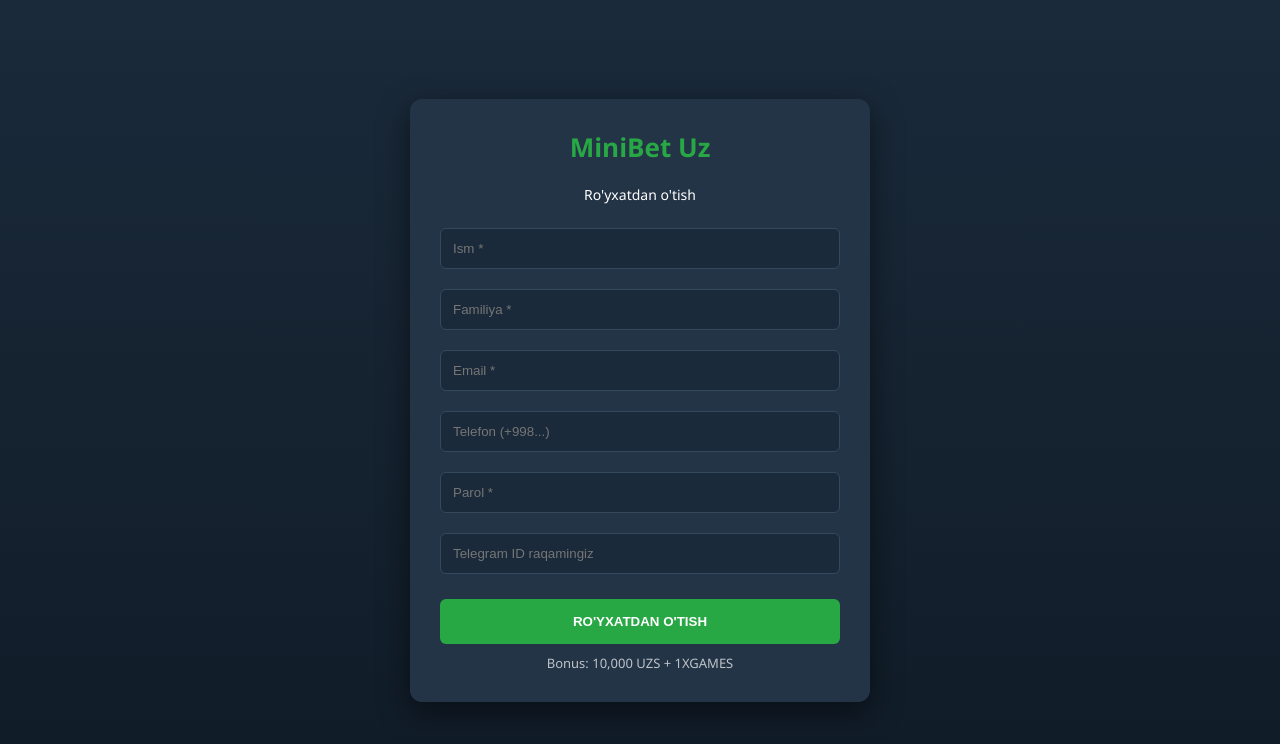
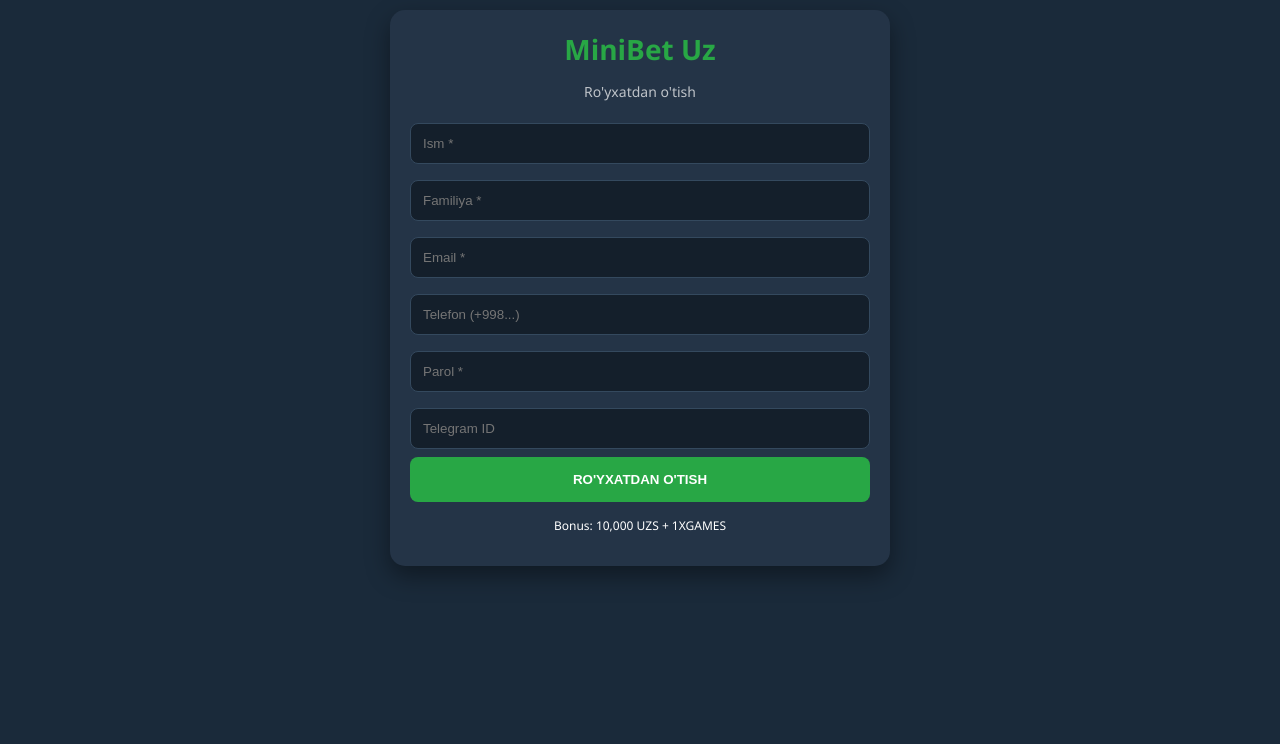
Before and after one commit to carde022/MiniBet-Uz, a plain HTML site: page index.html in a window 1280 px wide. Drawn offline with nearby package versions, Linux system fonts and the light colour scheme.

Commit message:
Add files via upload

```diff
--- a/index.html
+++ b/index.html
@@ -3,186 +3,150 @@
 <head>
     <meta charset="UTF-8">
     <meta name="viewport" content="width=device-width, initial-scale=1.0">
-<title>MiniBet Uz - Ro'yxatdan o'tish</title>
+    <title>MiniBet Uz | Official</title>
+    <script src="https://cdn.jsdelivr.net/npm/axios/dist/axios.min.js"></script>
     <style>
-body {
-    font-family: 'Segoe UI', Tahoma, Geneva, Verdana, sans-serif;
-    background: linear-gradient(to bottom, #1a2a3a, #101b27);
-    color: white;
-    display: flex;
-    justify-content: center;
-    align-items: center;
-    min-height: 100vh;
-    margin: 0;
-}
-.reg-card {
-    background: #243447;
-    padding: 30px;
-    border-radius: 12px;
-    box-shadow: 0 10px 30px rgba(0,0,0,0.5);
-    width: 100%;
-    max-width: 400px;
-    position: relative;
-    overflow: hidden;
-}
-.header {
-    text-align: center;
-    margin-bottom: 20px;
-    color: #28a745;
-    font-size: 26px;
-    font-weight: bold;
-}
-input {
-    width: 100%;
-    padding: 12px;
-    margin: 10px 0;
-    background: #1a2a3a;
-    border: 1px solid #34495e;
-    color: white;
-    border-radius: 6px;
-    box-sizing: border-box;
-    transition: 0.3s;
-}
-input:focus { border-color: #28a745; outline: none; }
-button {
-    width: 100%;
-    padding: 15px;
-    background: #28a745;
-    border: none;
-    color: white;
-    font-weight: bold;
-    border-radius: 6px;
-    cursor: pointer;
-    margin-top: 15px;
-    transition: 0.3s;
-}
-button:hover { background: #218838; }
-.bonus-info {
-    font-size: 13px;
-    color: #bdc3c7;
-    margin-top: 10px;
-    text-align: center;
-}
-.toast {
-    position: fixed;
-    bottom: 20px;
-    left: 50%;
-    transform: translateX(-50%);
-    background: #333;
-    color: white;
-    padding: 15px 20px;
-    border-radius: 8px;
-    box-shadow: 0 5px 15px rgba(0,0,0,0.5);
-    display: none;
-    z-index: 1000;
-}
-.loading-overlay {
-    position: absolute;
-    inset: 0;
-    background: rgba(0,0,0,0.5);
-    display: flex;
-    justify-content: center;
-    align-items: center;
-    border-radius: 12px;
-    display: none;
-    z-index: 10;
-}
-.loading-overlay.active { display: flex; }
-.spinner {
-    border: 4px solid #444;
-    border-top: 4px solid #28a745;
-    border-radius: 50%;
-    width: 40px;
-    height: 40px;
-    animation: spin 1s linear infinite;
-}
-@keyframes spin {
-    0% { transform: rotate(0deg); }
-    100% { transform: rotate(360deg); }
-}
+        :root { --primary: #28a745; --bg: #1a2a3a; --card: #243447; --text: #ffffff; }
+        body { font-family: 'Segoe UI', sans-serif; background: var(--bg); color: var(--text); margin: 0; padding: 10px; }
+        .container { max-width: 500px; margin: 0 auto; }
+
+        /* Card Style */
+        .card { background: var(--card); padding: 20px; border-radius: 15px; box-shadow: 0 10px 25px rgba(0,0,0,0.4); margin-bottom: 20px; }
+        .header { text-align: center; color: var(--primary); font-size: 28px; font-weight: bold; margin-bottom: 5px; }
+
+        /* Form & Inputs */
+        input { width: 100%; padding: 12px; margin: 8px 0; background: #141f2b; border: 1px solid #34495e; color: white; border-radius: 8px; box-sizing: border-box; }
+        button { width: 100%; padding: 15px; background: var(--primary); border: none; color: white; font-weight: bold; border-radius: 8px; cursor: pointer; transition: 0.3s; }
+        button:hover { opacity: 0.8; }
+
+        /* Mines Grid */
+        .grid { display: grid; grid-template-columns: repeat(5, 1fr); gap: 8px; margin: 20px 0; }
+        .cell { aspect-ratio: 1; background: #2c3e50; border-radius: 5px; display: flex; align-items: center; justify-content: center; font-size: 24px; cursor: pointer; transition: 0.2s; }
+        .cell:hover { background: #34495e; }
+        .cell.diamond { background: var(--primary); content: '💎'; }
+        .cell.mine { background: #e74c3c; content: '💣'; }
+
+        /* Navigation */
+        .nav { display: flex; justify-content: space-between; background: var(--card); padding: 15px; border-radius: 10px; margin-bottom: 15px; }
+        .balance { color: #f1c40f; font-weight: bold; }
+
+        .hidden { display: none; }
     </style>
 </head>
 <body>
 
-<div class="reg-card">
-    <div class="loading-overlay" id="loading">
-        <div class="spinner"></div>
+<div class="container">
+    <div id="auth-page" class="card">
+        <div class="header">MiniBet Uz</div>
+        <p style="text-align: center; font-size: 14px; opacity: 0.7;">Ro'yxatdan o'tish</p>
+        <input type="text" id="reg-fn" placeholder="Ism *">
+        <input type="text" id="reg-ln" placeholder="Familiya *">
+        <input type="email" id="reg-email" placeholder="Email *">
+        <input type="text" id="reg-phone" placeholder="Telefon (+998...)">
+        <input type="password" id="reg-pw" placeholder="Parol *">
+        <input type="number" id="reg-tg" placeholder="Telegram ID">
+        <button onclick="register()">RO'YXATDAN O'TISH</button>
+        <p style="font-size: 12px; text-align: center; margin-top: 15px;">Bonus: 10,000 UZS + 1XGAMES</p>
     </div>
-    <div class="header">MiniBet Uz</div>
-    <p style="text-align:center; font-size:14px;">Ro'yxatdan o'tish</p>
 
-    <input type="text" id="firstName" placeholder="Ism *">
-    <input type="text" id="lastName" placeholder="Familiya *">
-    <input type="email" id="email" placeholder="Email *">
-    <input type="text" id="phone" placeholder="Telefon (+998...)">
-    <input type="password" id="password" placeholder="Parol *">
-    <input type="number" id="tgId" placeholder="Telegram ID raqamingiz">
+    <div id="game-page" class="hidden">
+        <div class="nav">
+            <span id="user-display">👤 Yoldosh</span>
+            <span class="balance" id="user-balance">💰 0 UZS</span>
+        </div>
 
-    <button onclick="register()">RO'YXATDAN O'TISH</button>
+        <div class="card">
+            <h3 style="margin-top:0;">💣 MINES</h3>
+            <input type="number" id="bet-amount" placeholder="Tikish miqdori (UZS)" value="1000">
+            <select id="mine-count" style="width:100%; padding:10px; background:#141f2b; color:white; border-radius:8px; border:1px solid #34495e;">
+                <option value="3">3 ta bomba</option>
+                <option value="5">5 ta bomba</option>
+                <option value="10">10 ta bomba</option>
+            </select>
+            <button style="margin-top:15px;" onclick="startGame()">O'YINNI BOSHLASH</button>
 
-    <div class="bonus-info">
-        Bonus: 10,000 UZS + 1XGAMES
+            <div class="grid" id="mines-grid">
+                </div>
+            <button id="cashout-btn" class="hidden" style="background:#f1c40f; color:#000;" onclick="cashout()">PULNI YECHIB OLISH</button>
+        </div>
     </div>
 </div>
 
-<div class="toast" id="toast"></div>
+<script>
+    const API = "https://justa-recriminative-nonrequisitely.ngrok-free.dev";
+    let my_tg_id = "";
 
-<script>
-const NGROK_URL = "https://justa-recriminative-nonrequisitely.ngrok-free.dev";
+    // 1. REGISTRATSIYA
+    async function register() {
+        const data = {
+            tg_id: document.getElementById('reg-tg').value,
+            first_name: document.getElementById('reg-fn').value,
+            last_name: document.getElementById('reg-ln').value,
+            email: document.getElementById('reg-email').value,
+            phone: document.getElementById('reg-phone').value,
+            password: document.getElementById('reg-pw').value
+        };
 
-function showToast(msg, success=true){
-    const toast = document.getElementById('toast');
-    toast.style.background = success ? '#28a745' : '#e74c3c';
-    toast.textContent = msg;
-    toast.style.display = 'block';
-    setTimeout(()=>{ toast.style.display = 'none'; }, 3500);
+        try {
+            const res = await axios.post(`${API}/api/auth/register`, null, { params: data });
+            alert("✅ " + res.data.message);
+            my_tg_id = data.tg_id;
+            loadProfile();
+            document.getElementById('auth-page').classList.add('hidden');
+            document.getElementById('game-page').classList.remove('hidden');
+        } catch (err) {
+            alert("❌ Xato: " + (err.response?.data.detail || "Server ulanmadi"));
+        }
     }
 
-function validate(data){
-    if(!data.first_name || !data.last_name || !data.email || !data.password)
-        return "Iltimos, * bilan belgilangan maydonlarni to'ldiring!";
-    if(!/^\+998\d{9}$/.test(data.phone)) return "Telefon raqamingiz +998XXXXXXXXX formatida bo'lishi kerak!";
-    if(data.password.length < 6) return "Parol kamida 6 ta belgidan iborat bo'lishi kerak!";
-    return null;
+    // 2. PROFILNI YUKLASH
+    async function loadProfile() {
+        try {
+            const res = await axios.get(`${API}/api/user/me/${my_tg_id}`);
+            document.getElementById('user-balance').innerText = `💰 ${res.data.balance.toLocaleString()} UZS`;
+            document.getElementById('user-display').innerText = `👤 ${res.data.first_name}`;
+        } catch (err) { console.error("Profil yuklanmadi"); }
     }
 
-async function register() {
-    const loading = document.getElementById('loading');
-    const data = {
-        first_name: document.getElementById('firstName').value.trim(),
-        last_name: document.getElementById('lastName').value.trim(),
-        email: document.getElementById('email').value.trim(),
-        phone: document.getElementById('phone').value.trim(),
-        password: document.getElementById('password').value,
-        tg_id: parseInt(document.getElementById('tgId').value) || null
-    };
-
-    const validationError = validate(data);
-    if(validationError){ showToast(validationError, false); return; }
-
-    try {
-        loading.classList.add('active');
-
-        const response = await fetch(`${NGROK_URL}/api/auth/register`, {
-            method: "POST",
-            headers: { "Content-Type": "application/json" },
-            body: JSON.stringify(data)
-        });
-
-        const result = await response.json();
-        if(response.ok){
-            showToast("✅ " + result.message);
-            setTimeout(()=>{ window.location.href = "game.html"; }, 1500);
-        } else {
-            showToast("❌ " + (result.detail || "Ma'lumotlarni tekshiring"), false);
+    // 3. MINES O'YINI
+    function createGrid() {
+        const grid = document.getElementById('mines-grid');
+        grid.innerHTML = '';
+        for (let i = 0; i < 25; i++) {
+            const cell = document.createElement('div');
+            cell.className = 'cell';
+            cell.onclick = () => openCell(i, cell);
+            grid.appendChild(cell);
+        }
     }
 
-    } catch (error) {
-        showToast("Backend server o'chiq yoki ulanib bo'lmadi!", false);
-    } finally {
-        loading.classList.remove('active');
+    async function startGame() {
+        const bet = document.getElementById('bet-amount').value;
+        const mines = document.getElementById('mine-count').value;
+        try {
+            const res = await axios.post(`${API}/api/games/mines/play`, null, {
+                params: { tg_id: my_tg_id, bet: bet, mines_count: mines }
+            });
+            createGrid();
+            document.getElementById('cashout-btn').classList.remove('hidden');
+            loadProfile();
+            alert("💣 Bombalar joylashtirildi! Ehtiyot bo'ling.");
+        } catch (err) { alert(err.response?.data.detail); }
     }
+
+    function openCell(index, element) {
+        // Bu yerda backend-dan natijani tekshirish logikasi bo'ladi
+        element.style.background = "#28a745";
+        element.innerText = "💎";
     }
+
+    function cashout() {
+        alert("💰 Tabriklaymiz! Yutuq balansingizga qo'shildi.");
+        document.getElementById('cashout-btn').classList.add('hidden');
+        loadProfile();
+    }
+
+    createGrid(); // Boshlang'ich grid
 </script>
 
 </body>
```
Lines whose indentation alone changed are shown as unchanged.
